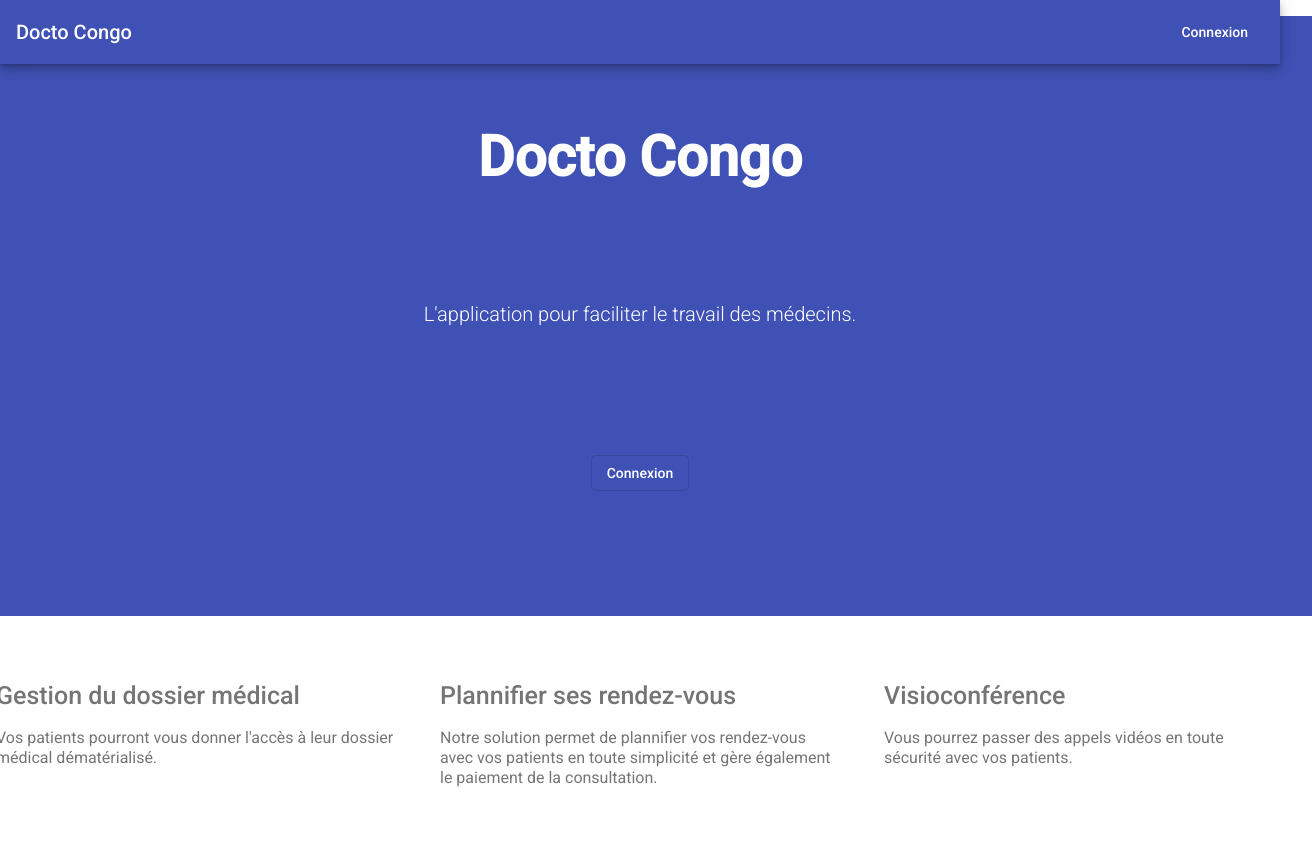
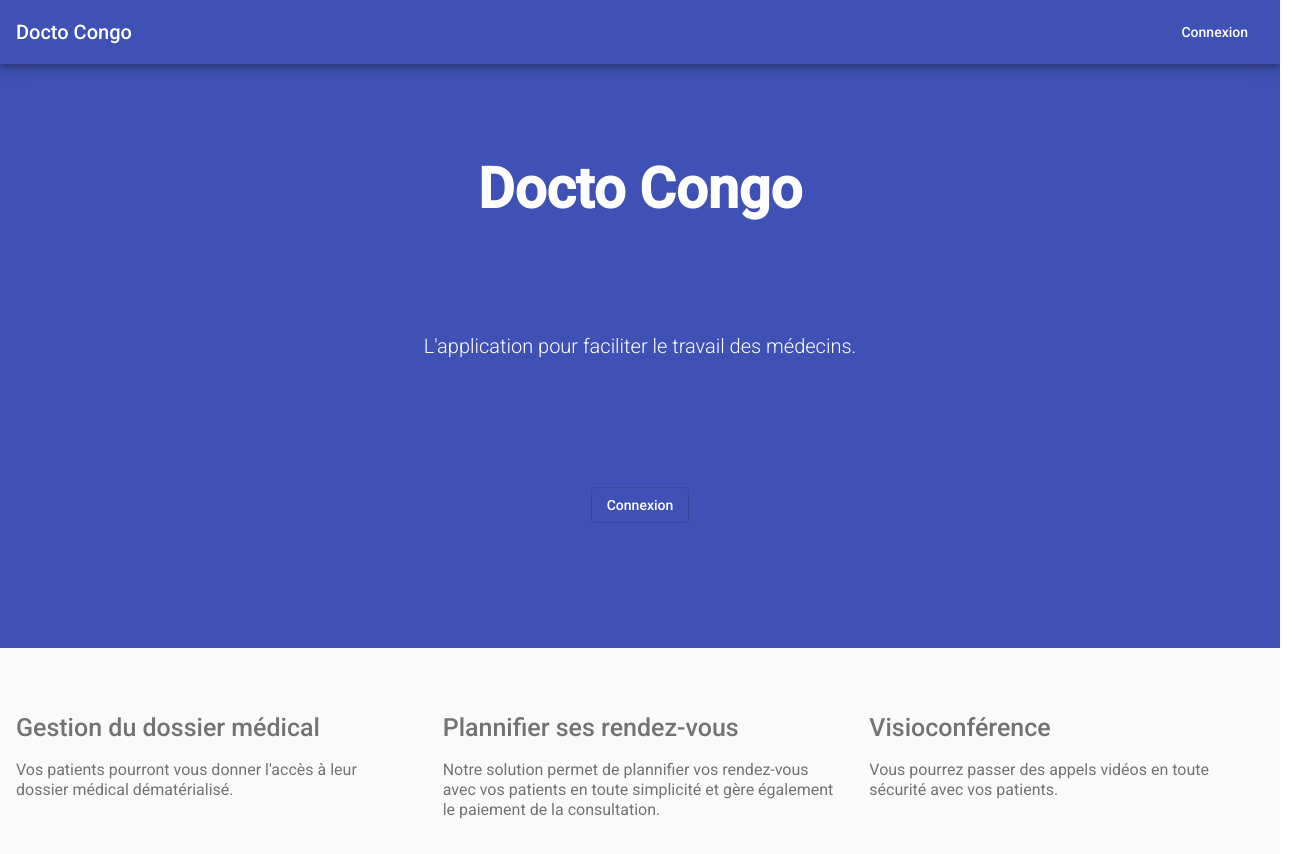
Before and after one commit to veto-lib/veterinaire-web, an Angular app: page / in a window 1280 px wide. Shown: the top 854 px of the page, 1312 px wide, since content can reach past the window. Before the commit the page ends 800 px from the top, so only its background shows below. Built offline with nearby package versions, Linux system fonts and the light colour scheme.

Commit message:
more fixes -- stable nav

```diff
--- a/src/app/app-routing.module.ts
+++ b/src/app/app-routing.module.ts
@@ -9,8 +9,8 @@ import { AgendaComponent } from './pages/agenda/agenda.component';
 
 const routes: Routes = [
   { path: '', component: HomeComponent, pathMatch: 'full' },
-  { path: 'agenda', component: AgendaComponent },
-  { path: 'patients', component: PatientsComponent },
+  { path: 'agenda', component: AgendaComponent, canActivate: [AuthGuard] },
+  { path: 'patients', component: PatientsComponent, canActivate: [AuthGuard] },
   { path: '**', redirectTo: '/' }
 ];
 
--- a/src/app/app.component.html
+++ b/src/app/app.component.html
@@ -1,9 +1,7 @@
 <app-header></app-header>
 
-<app-sidenav *ngIf="canDisplaySidenav">
+<app-sidenav [opened]="canDisplaySidenav">
   <div class="app-root__content">
     <router-outlet></router-outlet>
   </div>
 </app-sidenav>
-
-<router-outlet *ngIf="!canDisplaySidenav"></router-outlet>
--- a/src/app/components/sidenav/sidenav.component.html
+++ b/src/app/components/sidenav/sidenav.component.html
@@ -1,5 +1,5 @@
 <mat-drawer-container class="app-sidenav__container" [hasBackdrop]="false">
-  <mat-drawer opened disableClose [mode]="'push'" class="app-sidenav__drawer">
+  <mat-drawer [opened]="opened" disableClose [mode]="'push'" class="app-sidenav__drawer">
     <mat-selection-list [multiple]="false" color="primary">
       <mat-list-option
         [routerLink]="'/patients'"
--- a/src/app/components/sidenav/sidenav.component.ts
+++ b/src/app/components/sidenav/sidenav.component.ts
@@ -1,4 +1,4 @@
-import { Component } from '@angular/core';
+import { Component, Input } from '@angular/core';
 import { Router } from '@angular/router';
 
 @Component({
@@ -8,5 +8,7 @@ import { Router } from '@angular/router';
 })
 export class SidenavComponent {
 
+  @Input() opened = false;
+
   constructor(public router: Router) {}
 }
```
